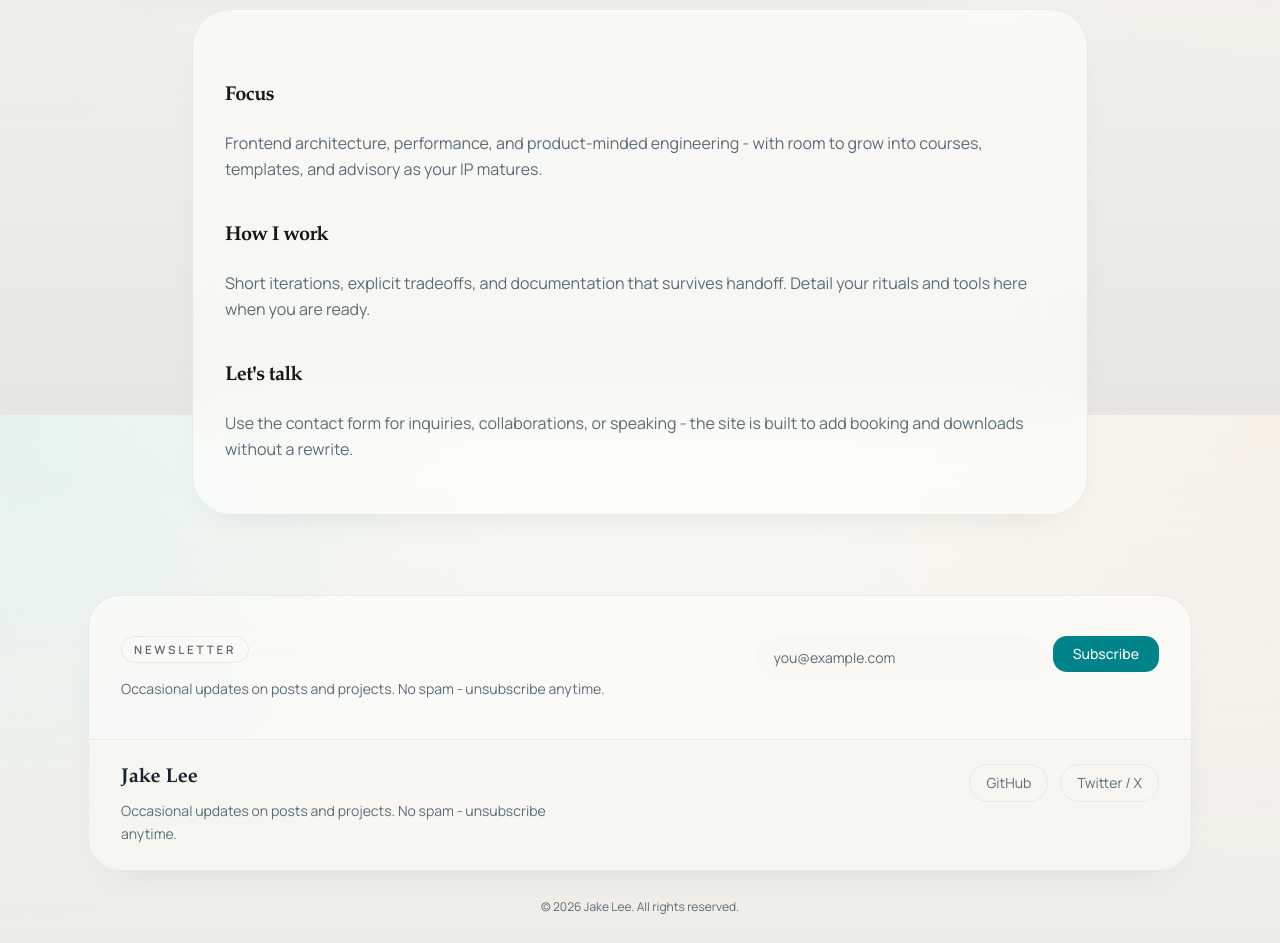
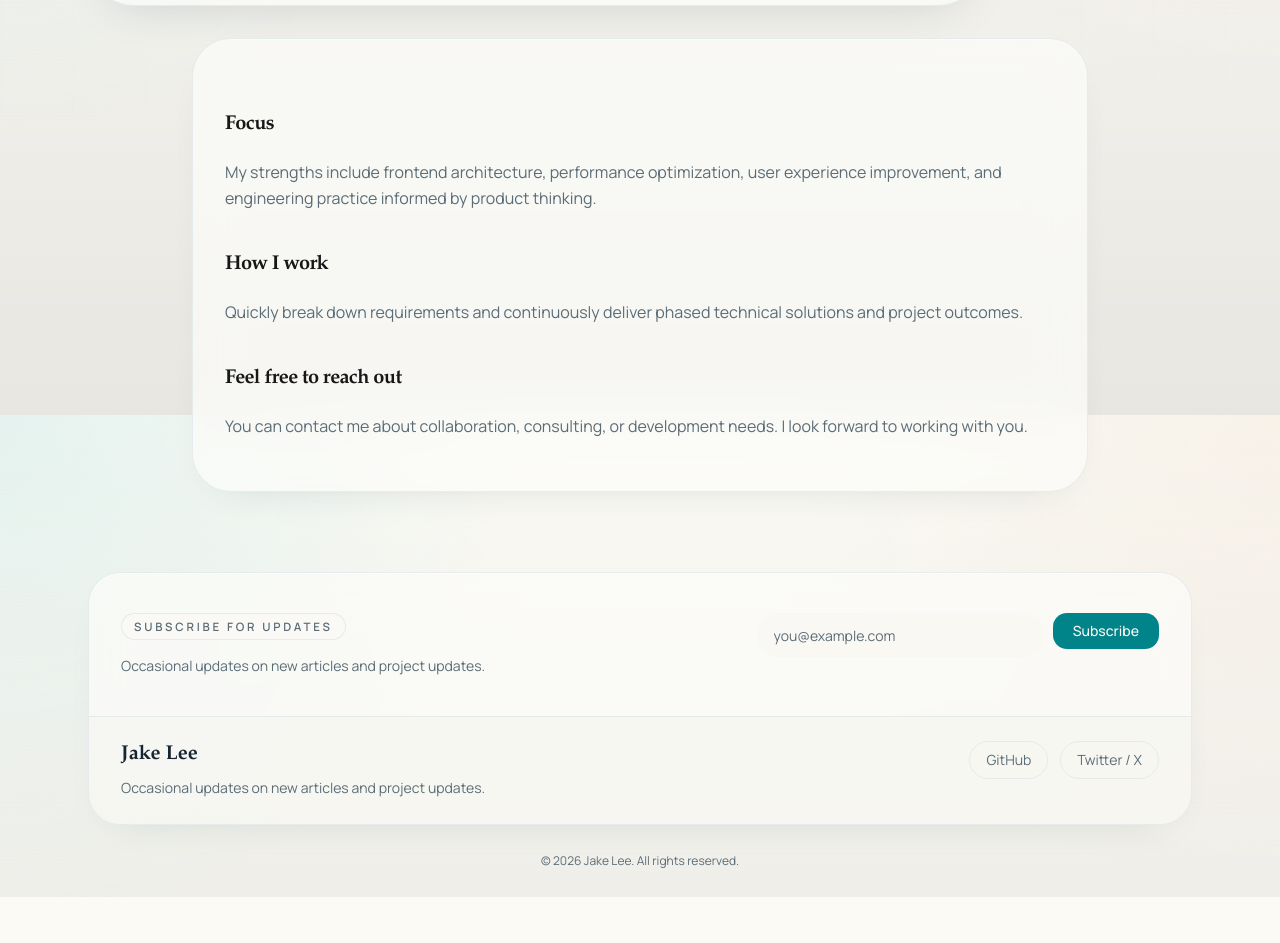
Before and after one commit to 1361320179/jakelee.site, a Next.js app: page /en/about in a window 1280 px wide. Shown: the part 385-1328 px from the top of the page. After the commit the page ends 1282 px from the top, so only its background shows below. Built offline with nearby package versions, Linux system fonts and the light colour scheme; no server answers.

Commit message:
feat:更新文案内容

```diff
--- a/src/i18n/dictionaries.ts
+++ b/src/i18n/dictionaries.ts
@@ -126,7 +126,7 @@ const dictionaries: Record<SiteLocale, Dictionary> = {
   en: {
     site: {
       description:
-        "Personal brand, premium blog posts, and project case studies - delivering enterprise-level development and services.",
+        "A personal brand site featuring curated blog posts and project case studies, offering enterprise-grade development and services.",
     },
     navigation: {
       home: "Home",
@@ -157,7 +157,7 @@ const dictionaries: Record<SiteLocale, Dictionary> = {
     home: {
       eyebrow: "Personal brand / Content / Platform",
       title:
-        "Deeply improve user experience, create high-quality products, and build lasting impact.",
+        "Improve user experience, build polished work, and create lasting impact.",
       primaryCta: "Get in touch",
       secondaryCta: "Read the blog",
       cardIntroTitle: "Jake Lee",
@@ -167,19 +167,19 @@ const dictionaries: Record<SiteLocale, Dictionary> = {
       whatTitle: "What you'll find here",
       writingTitle: "Writing",
       writingBody:
-        "Long-form posts, notes, and playbooks - optimized for reading and SEO.",
+        "Long-form articles, technical notes, and practical guides, balancing readability and SEO.",
       writingCta: "Browse blog",
       projectsTitle: "Projects",
       projectsBody:
-        "Case-based disassembly of the technology stack, key technical points, and online links.",
+        "Case-style breakdowns of the tech stack, key technical points, and live links.",
       projectsCta: "View work",
       collaborationTitle: "Collaboration",
       collaborationBody:
-        "Feel free to reach out and subscribe for deeper discussions and future collaboration.",
+        "Feel free to reach out or subscribe if you'd like to stay connected for deeper conversations and future collaboration.",
       collaborationCta: "Contact",
       nextStepTitle: "Next step",
       nextStepBody:
-        "Tell me what you're building - or subscribe once the newsletter goes live.",
+        "Tell me what you're working on, or subscribe now and get notified when the newsletter goes live.",
       nextStepCta: "Start a conversation",
     },
     blog: {
@@ -195,7 +195,7 @@ const dictionaries: Record<SiteLocale, Dictionary> = {
     projects: {
       title: "Projects",
       description:
-        "Use case studies to showcase your tech stack, highlight key technical insights, and link to real-world results—so your portfolio can keep evolving over time.",
+        "A case-based record of the tech stack, key technical points, and project links, with the portfolio continuing to grow over time.",
       empty: "No projects published yet.",
       caseStudy: "Case study",
       liveDemo: "Live demo",
@@ -206,36 +206,35 @@ const dictionaries: Record<SiteLocale, Dictionary> = {
     about: {
       title: "About",
       description:
-        "This page is your branded story: who you are, what you optimize for, and how you work with others. Replace this copy with your voice.",
+        "I'm Jake Lee, a frontend engineer with seven years of experience developing and delivering mature products across industries including the internet, education, academic publishing, and government services.",
       focusTitle: "Focus",
       focusBody:
-        "Frontend architecture, performance, and product-minded engineering - with room to grow into courses, templates, and advisory as your IP matures.",
+        "My strengths include frontend architecture, performance optimization, user experience improvement, and engineering practice informed by product thinking.",
       workTitle: "How I work",
       workBody:
-        "Short iterations, explicit tradeoffs, and documentation that survives handoff. Detail your rituals and tools here when you are ready.",
-      talkTitle: "Let's talk",
+        "Quickly break down requirements and continuously deliver phased technical solutions and project outcomes.",
+      talkTitle: "Feel free to reach out",
       talkBody:
-        "Use the contact form for inquiries, collaborations, or speaking - the site is built to add booking and downloads without a rewrite.",
+        "You can contact me about collaboration, consulting, or development needs. I look forward to working with you.",
     },
     contact: {
       title: "Contact",
       description:
-        "Share a short brief and the best email to reach you. Messages are stored through the contact API route and forwarded to my inbox.",
+        "Tell me a bit about your needs and leave your email address. I'll get back to you as soon as possible.",
       name: "Name",
       email: "Email",
       message: "Message",
       messagePlaceholder: "What are you building, and how can I help?",
       submit: "Send message",
       submitting: "Sending...",
-      success: "Thanks - your message was sent.",
+      success: "Received. Your message was sent successfully.",
       networkError: "Network error. Try again in a moment.",
     },
     newsletter: {
-      title: "Newsletter",
-      description:
-        "Occasional updates on posts and projects. No spam - unsubscribe anytime.",
+      title: "Subscribe for updates",
+      description: "Occasional updates on new articles and project updates.",
       submit: "Subscribe",
-      success: "You're on the list.",
+      success: "You've been added to the subscriber list.",
       error: "Could not subscribe right now. Try again in a moment.",
     },
     notFound: {
@@ -247,16 +246,16 @@ const dictionaries: Record<SiteLocale, Dictionary> = {
       titleTemplate: "%s | Jake Lee",
       blog: "Blog",
       blogDescription:
-        "Articles and notes from Jake Lee - engineering, performance, and product craft.",
+        "Articles and notes from Jake Lee, focused on engineering practice, performance, and product thinking.",
       projects: "Projects",
       projectsDescription:
-        "Selected work and experiments from Jake Lee - stack, tradeoffs, and links.",
+        "Projects and experiments from Jake Lee, including the tech stack, key technical points, and related links.",
       about: "About",
       aboutDescription:
-        "About Jake Lee - background, focus areas, and how we can work together.",
+        "Learn more about Jake Lee's background, focus areas, and ways of working together.",
       contact: "Contact",
       contactDescription:
-        "Contact Jake Lee - send a message, store it in Supabase, and notify by email.",
+        "Contact Jake Lee, send a message, and I'll receive an email notification and reply.",
       notFound: "Not found",
     },
   },
@@ -337,20 +336,18 @@ const dictionaries: Record<SiteLocale, Dictionary> = {
     about: {
       title: "关于",
       description:
-        "这里用来讲清你是谁、你关注什么，以及你如何与人协作。后续可以替换成你自己的表达。",
+        "我是李瑞锋，七年前端开发经验，多个成熟产品的开发与交付经验，涉及多个领域，包含互联网、教育、学术出版、政府服务等。",
       focusTitle: "关注方向",
       focusBody:
-        "前端架构、性能优化与兼顾产品视角的工程实践，也为课程、模板和咨询服务预留空间。",
+        "擅长前端架构、性能优化、用户体验优化与兼顾产品视角的工程实践。",
       workTitle: "工作方式",
-      workBody: "偏好短迭代、明确取舍，以及能够在交接后继续发挥作用的文档。",
+      workBody: "快速拆解需求，持续输出阶段性技术方案和项目成果。",
       talkTitle: "欢迎联系",
-      talkBody:
-        "可以通过联系表单发送合作、咨询或演讲需求，后续加预约和下载能力也不需要重构。",
+      talkBody: "可以通过联系我发送合作、咨询或开发需求，期待与您合作。",
     },
     contact: {
       title: "联系",
-      description:
-        "告诉我你的需求概要和联系邮箱。消息会通过联系接口保存，并转发到我的收件箱。",
+      description: "告诉我你的需求概要和联系邮箱，我会尽快回复你。",
       name: "姓名",
       email: "邮箱",
       message: "留言",
@@ -362,7 +359,7 @@ const dictionaries: Record<SiteLocale, Dictionary> = {
     },
     newsletter: {
       title: "订阅更新",
-      description: "不定期发送新文章和项目更新。不发垃圾邮件，随时可退订。",
+      description: "不定期发送新文章和项目更新。",
       submit: "订阅",
       success: "你已经加入订阅列表。",
       error: "当前无法完成订阅，请稍后再试。",
@@ -379,12 +376,11 @@ const dictionaries: Record<SiteLocale, Dictionary> = {
         "Jake Lee 的文章与笔记，关注工程实践、性能与产品化思路。",
       projects: "项目",
       projectsDescription:
-        "Jake Lee 的项目与实验，包含技术栈、取舍与相关链接。",
+        "Jake Lee 的项目与实验，包含技术栈、技术要点与相关链接。",
       about: "关于",
       aboutDescription: "了解 Jake Lee 的背景、关注方向以及合作方式。",
       contact: "联系",
-      contactDescription:
-        "联系 Jake Lee，发送消息，保存到 Supabase 并通过邮件通知。",
+      contactDescription: "联系 Jake Lee，发送消息，我会接收到邮件通知并回复。",
       notFound: "未找到页面",
     },
   },
```
